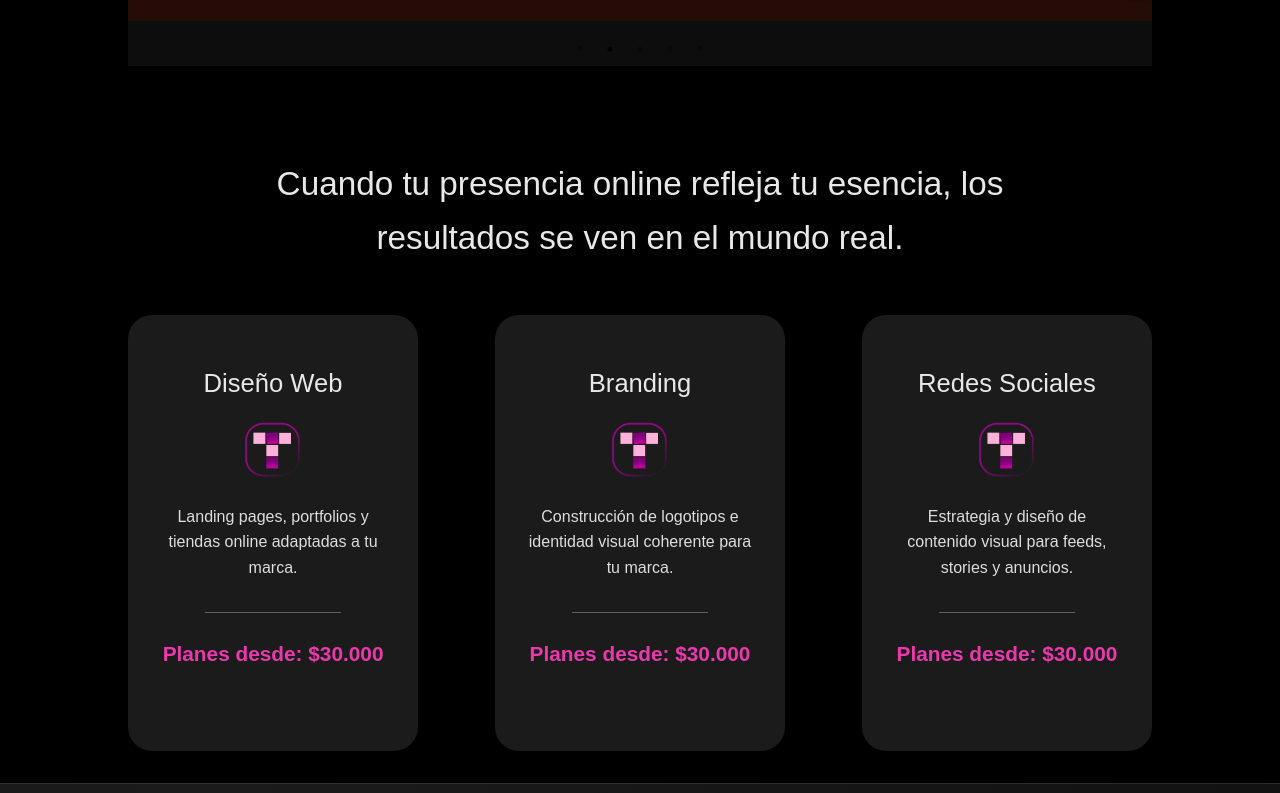
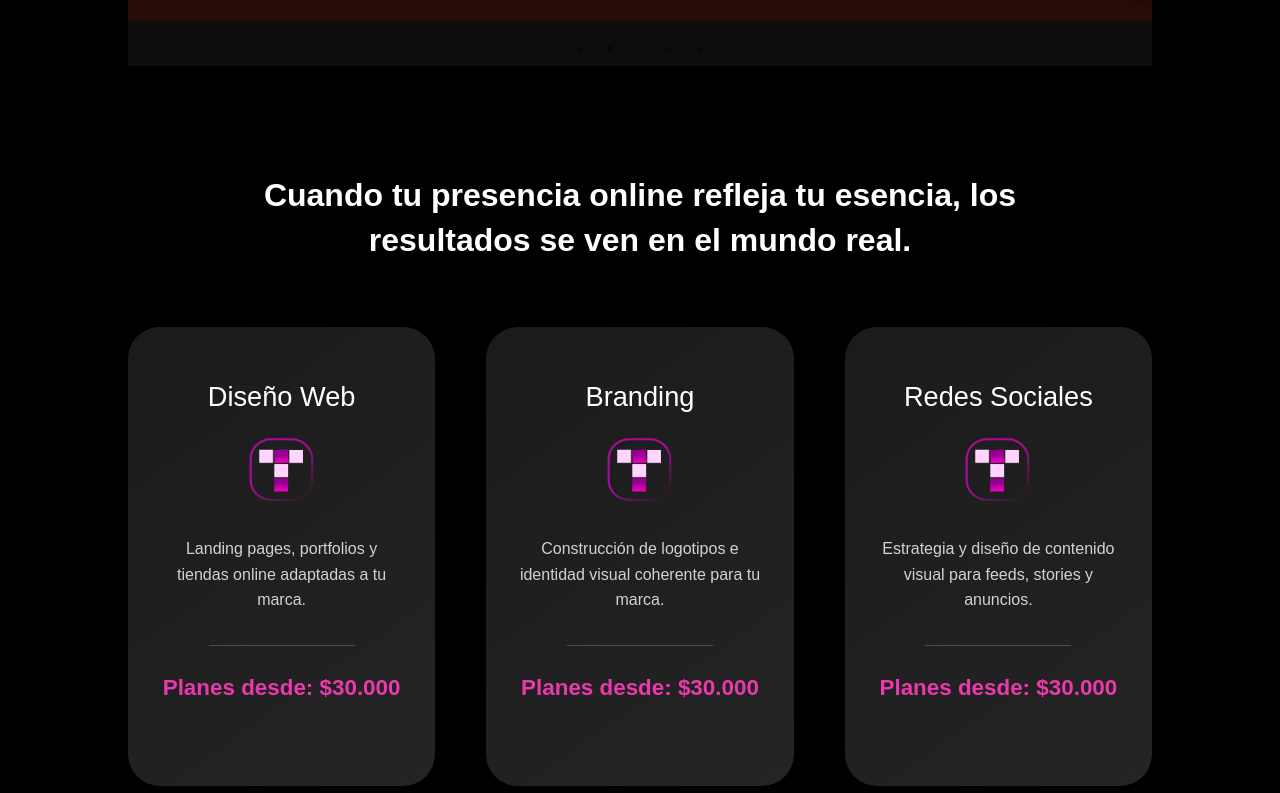
Before and after one commit to LeonardoRiera/TrenoDigital, a React (Vite) app: page / in a window 1280 px wide. Shown: the part 2387-3180 px from the top of the page. Built offline with nearby package versions, Linux system fonts and the light colour scheme; a web font is replaced by a local one.

Commit message:
ajustes cards

```diff
--- a/src/components/Planes/Planes.css
+++ b/src/components/Planes/Planes.css
@@ -1,52 +1,72 @@
 .planes-section {
-  padding: 2rem 0;
+  padding: 3rem 0;
+  background-color: var(--black-bg);
 }
 
 .planes-titulo-row {
   text-align: center;
-  margin-bottom: 2rem;
+  margin-bottom: 3rem;
 }
 
 .planes-titulo {
-  font-size: 2.6vmax;
-  font-weight: 500;
-  max-width: 800px;
-  margin: 0 auto 4vmax auto;
-  /* border: solid 2px purple; */
+  font-size: 2.5vmax;
+  font-weight: 600;
+  max-width: 900px;
+  margin: 0 auto 5vmax auto;
+  line-height: 1.4;
+  color: #fff;
 }
 
+/* Contenedor de cards */
 .planes-container {
   display: flex;
-  gap: 6vmax;
+  gap: 4vmax;
   justify-content: center;
   flex-wrap: wrap;
 }
+
 /* Cada card individual */
 .plan-card {
-  background-color: #1b1b1b; /* oscuro pero distinto al fondo */
-  color: white;
+  background: linear-gradient(145deg, #1b1b1b, #242424);
+  color: #fff;
   padding: 3rem 2rem;
-  border-radius: 1.5rem;
+  border-radius: 2rem;
   flex: 1;
-  min-width: 250px;
-  max-width: 300px;
+  min-width: 260px;
+  max-width: 320px;
   text-align: center;
-  box-shadow: 0 8px 20px rgba(0, 0, 0, 0.3);
-  transition: transform 0.3s, box-shadow 0.3s;
-
+  box-shadow: 0 10px 20px rgba(0, 0, 0, 0.25);
+  transition: transform 0.4s ease, box-shadow 0.4s ease, background 0.4s ease;
+  position: relative;
+  overflow: hidden;
 }
 
-/* Efecto hover */
+/* Efecto hover moderno */
 .plan-card:hover {
-  transform: translateY(-5px);
-  box-shadow: 0 12px 25px rgba(0, 0, 0, 0.5);
+  transform: translateY(-10px) scale(1.03);
+  box-shadow: 0 20px 40px rgba(0, 0, 0, 0.35);
+  background: linear-gradient(145deg, #242424, #1b1b1b);
+}
+
+/* Icono en la card */
+.plan-card .plan-icon {
+  width: 70px;
+  height: 70px;
+  margin-bottom: 1.5rem;
+  filter: brightness(1.2); /* hace que los iconos resalten un poco */
+  transition: transform 0.3s ease;
+}
+
+.plan-card:hover .plan-icon {
+  transform: scale(1.1);
 }
 
 /* Título de la card */
 .plan-card h3 {
-  font-size: 1.6rem;
+  font-size: 1.7rem;
   margin-bottom: 1rem;
   font-family: 'Clash Grotesk', sans-serif;
+  color: #fff;
 }
 
 /* Texto descriptivo */
@@ -54,39 +74,63 @@
   font-size: 1rem;
   line-height: 1.6;
   margin-bottom: 2rem;
-  color: rgba(255, 255, 255, 0.85);
+  color: rgba(255, 255, 255, 0.8);
+}
+
+/* Separador debajo del texto */
+.plan-card hr {
+  width: 60%;
+  margin: 1.5rem auto;
+  border: 0;
+  border-top: 1px solid rgba(255, 255, 255, 0.2);
 }
 
 /* Precio destacado */
 .plan-card .precio {
-  font-size: 1.3rem;
+  font-size: 1.4rem;
   font-weight: 700;
-  color: #ea39ac; /* dorado o amarillo para resaltar */
+  color: #ea39ac;
+  transition: color 0.3s ease;
 }
 
-
-/* Icono en la card */
-.plan-card .plan-icon {
-  width: 60px;          /* tamaño del icono */
-  height: 60px;
-  margin-bottom: 1rem;
+.plan-card:hover .precio {
+  color: #ff7bc3;
 }
 
-/* Separador debajo del texto */
-.plan-card hr {
-  width: 60%;           /* solo el 60% de la card */
-  margin: 1.5rem auto;  /* centrado horizontal y espacio vertical */
-  border: 0;
-  border-top: 1px solid rgba(255, 255, 255, 0.3);
-}
-
+/* CTA debajo de las cards */
 .cta-servicios {
-    text-align: center;
-    margin: 4vmax auto 1vmax auto;
-    width: 40%;
+  text-align: center;
+  margin: 5vmax auto 2vmax auto;
+  width: 40%;
 }
 
 .cta-servicios h3 {
-    font-size: 2vmax;
-    margin-top: 2vmax;
+  font-size: 2vmax;
+  margin-top: 2vmax;
+  color: #fff;
 }
+
+/* Mobile */
+@media (max-width: 768px) {
+  .planes-container {
+    flex-direction: column;
+    align-items: center;
+    gap: 3rem;
+  }
+
+  .planes-titulo {
+    font-size: 4vmax;
+    max-width: 90%;
+    margin-bottom: 4vmax;
+  }
+
+  .plan-card {
+    max-width: 90%;
+    padding: 2.5rem 1.5rem;
+  }
+
+  .plan-card .plan-icon {
+    width: 60px;
+    height: 60px;
+  }
+}
```
